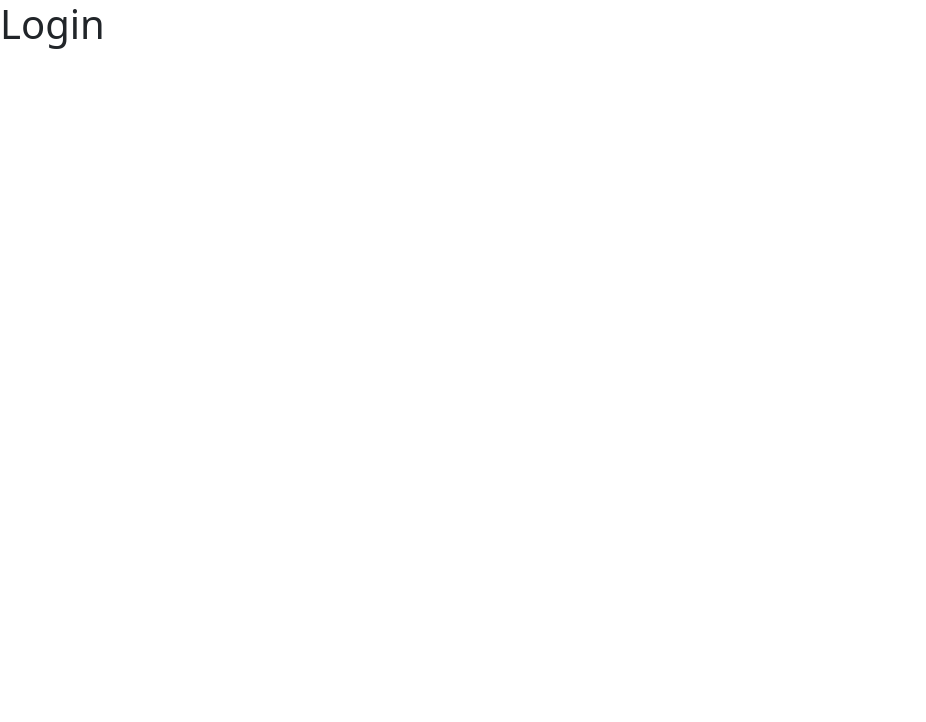
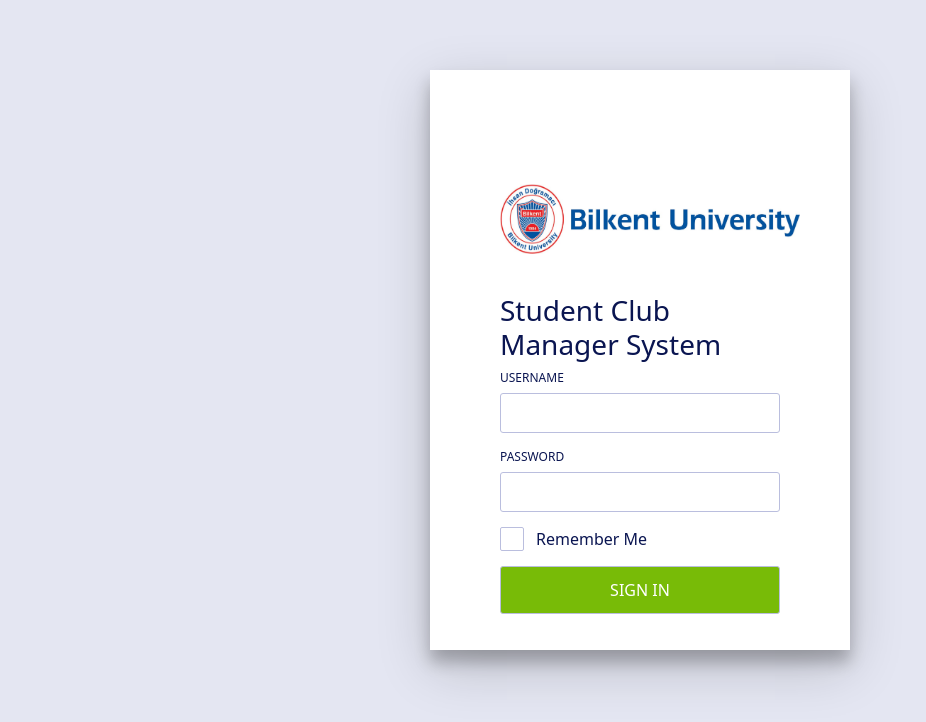
Before and after one commit to turgut-edis/Group1D--CluBil, a React (Create React App) app: page /login in a window 1280 px wide. Shown: the top 722 px of the page, without its empty margins (0-926 px from the left). Built offline with nearby package versions, Linux system fonts and the light colour scheme.

Commit message:
Added Login Pge

```diff
--- a/package.json
+++ b/package.json
@@ -6,6 +6,7 @@
     "@testing-library/jest-dom": "^5.16.1",
     "@testing-library/react": "^12.1.2",
     "@testing-library/user-event": "^13.5.0",
+    "antd": "^4.17.4",
     "bootstrap": "^5.1.3",
     "react": "^17.0.2",
     "react-bootstrap": "^2.0.4",
--- a/src/LogIn.js
+++ b/src/LogIn.js
@@ -1,8 +1,96 @@
-import React from 'react';
-function LogIn() {
-    return (
-        <h1>Login</h1>
-    )
-}
+import React, { useState } from "react";
+import { Redirect } from "react-router-dom";
+import { Form, Input, Button, Checkbox, Row, Col } from "antd";
+import img2 from "./INGlogo-e1460465121276.jpg"
+import { reject } from "async";
+import Password from "antd/lib/input/Password";
+import app from "./app.css"
 
-export default LogIn;
+
+const Login = () => {
+  const [username, setUsername] = useState("");
+  const [password, setPassword] = useState("");
+
+  const sendLoginRequest = () => {
+    if (username === "" || password === "") return;
+
+    var bodyFromData = new FormData();
+    bodyFromData.append("username", username);
+    bodyFromData.append("password", password);
+  };
+
+  return (
+    <div class="login-wrap-2" style={{paddingTop:"60px"}}>
+    <div class="login-wrap">
+      <div class="login-html">
+        <input id="tab-1" type="radio" name="tab" class="sign-in" checked />
+        <label for="tab-1" class="tab"></label>
+        <input id="tab-2" type="radio" name="tab" class="sign-up" />
+        <label for="tab-2" class="tab" display="none"></label>
+        <div class="login-form">
+          <div class="sign-in-htm">
+            <img src={img2} width="300" height="70" className="im" />
+            <p style={{ marginBottom: "0" }}>
+              <h3 style={{ color: "#0A1551", marginTop: "40px" }}>Student Club Manager System</h3>
+            </p>
+
+            <div class="group">
+              <label for="user" class="label">
+                Username
+              </label>
+              <input
+                id="user"
+                type="text"
+                class="input"
+                required
+                onChange={(e) => setUsername(e.target.value)}
+              />
+            </div>
+            <div class="group">
+              <label for="pass" class="label">
+                Password
+              </label>
+              <input
+                id="pass"
+                type="password"
+                class="input"
+                required
+                data-type="password"
+                onChange={(e) => setPassword(e.target.value)}
+              />
+            </div>
+            <div class="group">
+              <input
+                id="check"
+                type="checkbox"
+                class="check"
+                valuPropName="checked"
+              />
+              <label for="check" style={{ color: "#0A1551", display:"flex" }}>
+                <span
+                  class="icon"
+                  style={{
+                    backgroundColor: "rgba(128, 128, 128, 0.24)",
+                    color: "#0A1551",
+                  }}
+                ></span>{" "}
+                Remember Me{" "}
+              </label>
+            </div>
+            <div class="group">
+              <input
+                type="submit"
+                class="button"
+                value="Sign In"
+                onClick={() => sendLoginRequest()}
+              />
+            </div>
+          </div>
+        </div>
+      </div>
+    </div>
+    </div>
+  );
+};
+
+export default Login;
--- /dev/null
+++ b/src/app.css
@@ -0,0 +1,182 @@
+body {
+  margin: 0;
+  background-color: #e4e6f2 !important;
+  font: 600 16px/18px "Open Sans", sans-serif;
+}
+*,
+:after,
+:before {
+  box-sizing: border-box;
+}
+.clearfix:after,
+.clearfix:before {
+  content: "";
+  display: table;
+}
+.clearfix:after {
+  clear: both;
+  display: block;
+}
+a {
+  color: inherit;
+  text-decoration: none;
+}
+
+.login-wrap {
+  width: 100%;
+  margin: auto;
+  max-width: 420px;
+  min-height: 580px;
+  top: 10px;
+  position: relative;
+  box-shadow: 0 12px 15px 0 rgba(0, 0, 0, 0.24),
+    0 17px 50px 0 rgba(0, 0, 0, 0.19);
+  background-color: white;
+  background-size: contain;
+}
+.login-html {
+  width: 100%;
+  height: 100%;
+  position: relative;
+  padding: 90px 70px 50px 70px;
+}
+.login-html .sign-in-htm,
+.login-html .sign-up-htm {
+  top: 0;
+  left: 0;
+  right: 0;
+  bottom: 0;
+  position: absolute;
+  transform: rotateY(180deg);
+  backface-visibility: hidden;
+  transition: all 0.4s linear;
+}
+.login-html .sign-in,
+.login-html .sign-up,
+.login-form .group .check {
+  display: none;
+}
+.login-html .tab,
+.login-form .group .label,
+.login-form .group .button {
+  text-transform: uppercase;
+}
+.login-html .tab {
+  font-size: 22px;
+  margin-right: 15px;
+  padding-bottom: 5px;
+  margin: 0 15px 10px 0;
+  display: inline-block;
+}
+.login-html .sign-in:checked + .tab,
+.login-html .sign-up:checked + .tab {
+  color: #0a1551;
+  border-color: #0a1551;
+}
+.login-form {
+  min-height: 345px;
+  position: relative;
+  perspective: 1000px;
+  transform-style: preserve-3d;
+}
+.login-form .group {
+  margin-bottom: 15px;
+}
+.login-form .group .label,
+.login-form .group .input {
+  width: 100%;
+  color: black;
+  display: block;
+}
+.login-form .group .button {
+  width: 100%;
+  color: black;
+  display: block;
+}
+.login-form .group .input,
+.login-form .group .button {
+  padding: 0px 20px;
+  height: 40px;
+  border-radius: 3px !important;
+  border: 1px solid #babede !important;
+  outline: none;
+  font-size: 16px;
+}
+.login-form .group .button {
+  background: #78bb07;
+  color: white;
+  height: 48px;
+}
+.login-form .group input[data-type="password"] {
+  text-security: circle;
+  -webkit-text-security: circle;
+}
+.login-form .group .label {
+  color: #0a1551;
+  font-size: 12px;
+  margin-bottom: 6px;
+}
+.login-form .group label .icon {
+  width: 24px;
+  height: 24px;
+  border-radius: 2px;
+  border: 1px solid #babede;
+  position: relative;
+  display: inline-block;
+  background: white !important;
+  margin-right: 12px;
+}
+
+.login-form .group label .icon:before,
+.login-form .group label .icon:after {
+  content: "";
+  width: 10px;
+  height: 2px;
+  background: #fff;
+  position: absolute;
+  transition: all 0.2s ease-in-out 0s;
+}
+.login-form .group label .icon:before {
+  left: 3px;
+  width: 5px;
+  bottom: 6px;
+  transform: scale(0) rotate(0);
+}
+.login-form .group label .icon:after {
+  top: 6px;
+  right: 0;
+  transform: scale(0) rotate(0);
+}
+.login-form .group .check:checked + label {
+  color: #0a1551;
+}
+.login-form .group .check:checked + label .icon {
+  background: #0a1551;
+}
+.login-form .group .check:checked + label .icon:before {
+  transform: scale(1) rotate(45deg);
+}
+.login-form .group .check:checked + label .icon:after {
+  transform: scale(1) rotate(-45deg);
+}
+.login-html
+  .sign-in:checked
+  + .tab
+  + .sign-up
+  + .tab
+  + .login-form
+  .sign-in-htm {
+  transform: rotate(0);
+}
+.login-html .sign-up:checked + .tab + .login-form .sign-up-htm {
+  transform: rotate(0);
+}
+
+.hr {
+  height: 2px;
+  margin: 60px 0 50px 0;
+  background: rgba(255, 255, 255, 0.2);
+}
+.foot-lnk {
+  text-align: bottom;
+}
```
Also changed, not shown: src/INGlogo-e1460465121276.jpg (added), 1 other file (tests, documents, lock files or other folders).
